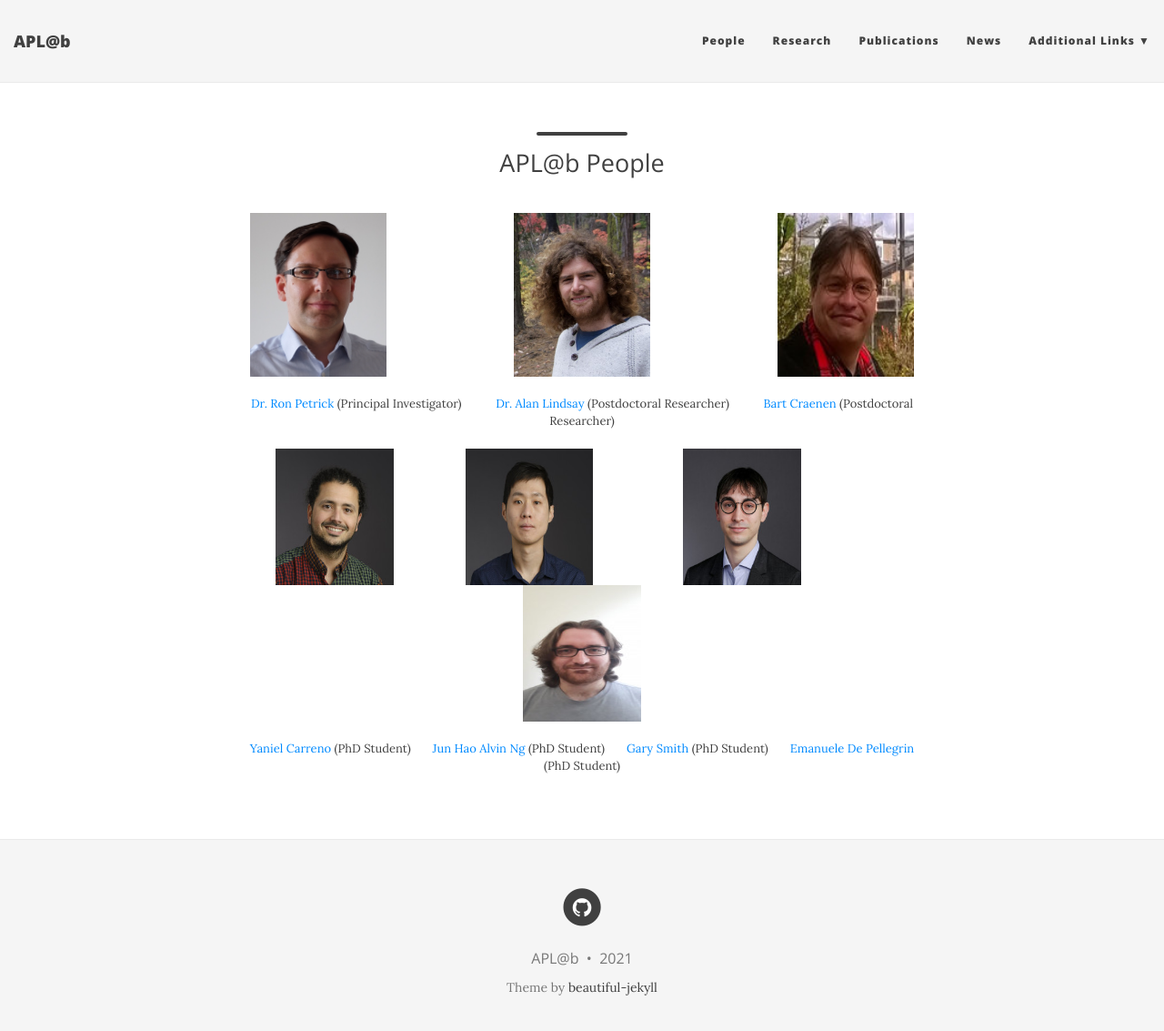
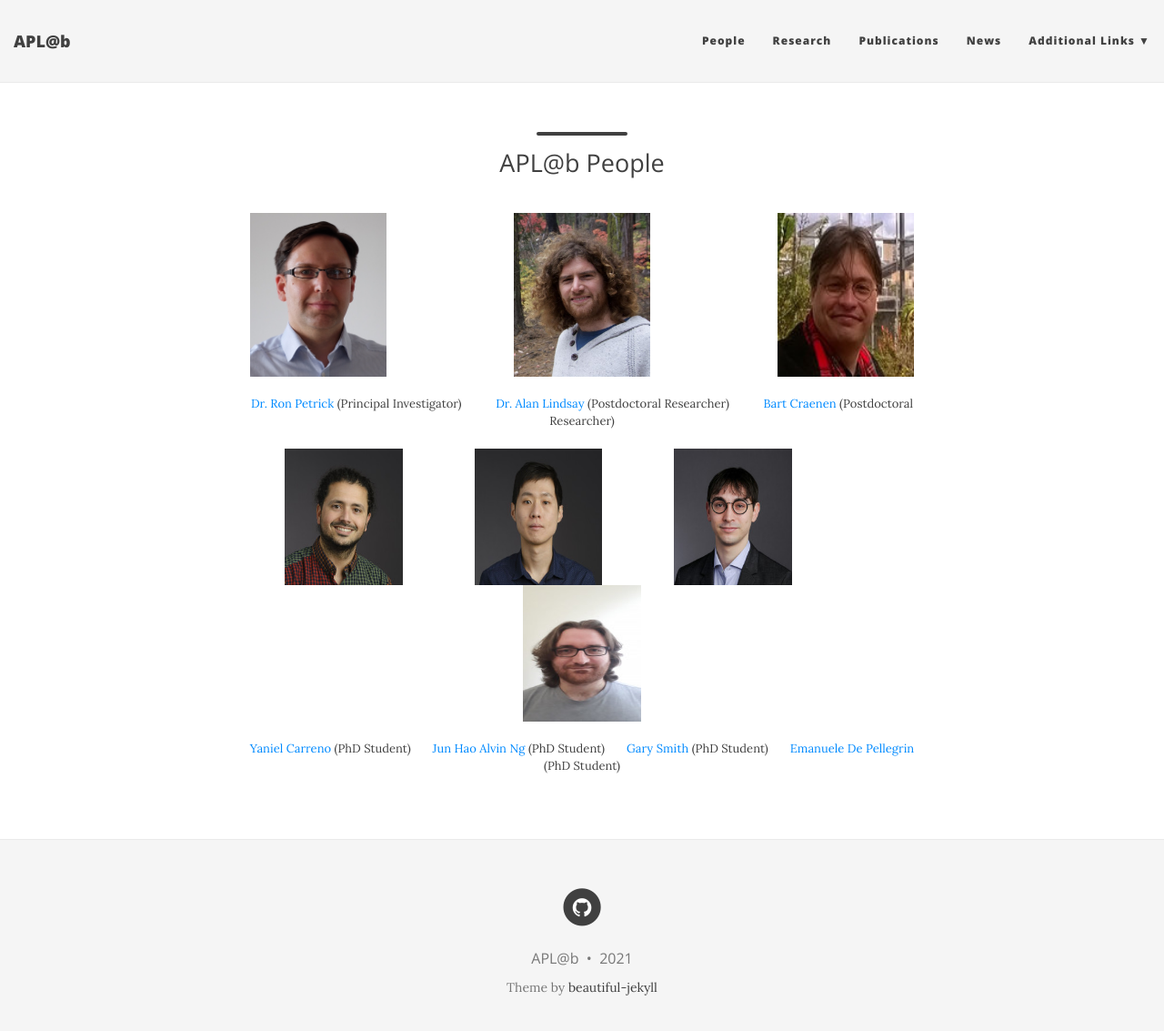
Before and after one commit to aplab2020/aplab2020.github.io, a Jekyll site: the page built from people.md, in a window 1280 px wide and 1146 px high. Shown: the top 1133 px of the window at 91% size. Built offline with Jekyll 4.4.1, drawn with Linux system fonts in a browser that asks for light colours; nearby versions of some CDN libraries.

Commit message:
Update people.md

```diff
--- a/people.md
+++ b/people.md
@@ -18,7 +18,7 @@
 
 
 
-<p align="center"> <img src="/img/yaniel.jpg" align="center" width="130" height="150">  &nbsp;  &nbsp; &nbsp;  &nbsp; &nbsp; &nbsp;  &nbsp; &nbsp;  &nbsp; &nbsp; &nbsp; <img src="/img/alvin.jpg" align="center" width="140" height="150">   &nbsp; &nbsp; &nbsp;  &nbsp; &nbsp;  &nbsp; &nbsp; &nbsp;  &nbsp; &nbsp;  &nbsp; &nbsp; &nbsp; &nbsp; <img src="/img/gary.jpg" align="center" width="130" height="150">  &nbsp; &nbsp; &nbsp;  &nbsp; &nbsp;  &nbsp; &nbsp; &nbsp;  &nbsp; &nbsp;  &nbsp; &nbsp; &nbsp; &nbsp; <img src="/img/emanuelle.jpeg" align="center" width="130" height="150"></p>
+<p align="center"> <img src="/img/yaniel.jpg" align="center" width="130" height="150">  &nbsp;  &nbsp; &nbsp;  &nbsp; &nbsp; &nbsp;  &nbsp; &nbsp;  &nbsp; &nbsp; &nbsp; <img src="/img/alvin.jpg" align="center" width="140" height="150">   &nbsp; &nbsp; &nbsp;  &nbsp; &nbsp;  &nbsp; &nbsp; &nbsp;  &nbsp; &nbsp;  &nbsp;  <img src="/img/gary.jpg" align="center" width="130" height="150">  &nbsp; &nbsp; &nbsp;  &nbsp; &nbsp;  &nbsp; &nbsp; &nbsp;  &nbsp; &nbsp;  &nbsp; &nbsp; &nbsp; &nbsp; <img src="/img/emanuelle.jpeg" align="center" width="130" height="150"></p>
 
  <p align="center"> <a href="https://www.edinburgh-robotics.org/students/yaniel-carreno" style="float:">Yaniel Carreno</a> (PhD Student) &nbsp; &nbsp; &nbsp;
  <a href="https://www.edinburgh-robotics.org/students/jun-hao-alvin-ng" style="float: ;">Jun Hao Alvin Ng</a> (PhD Student)  &nbsp; &nbsp; &nbsp;
```
